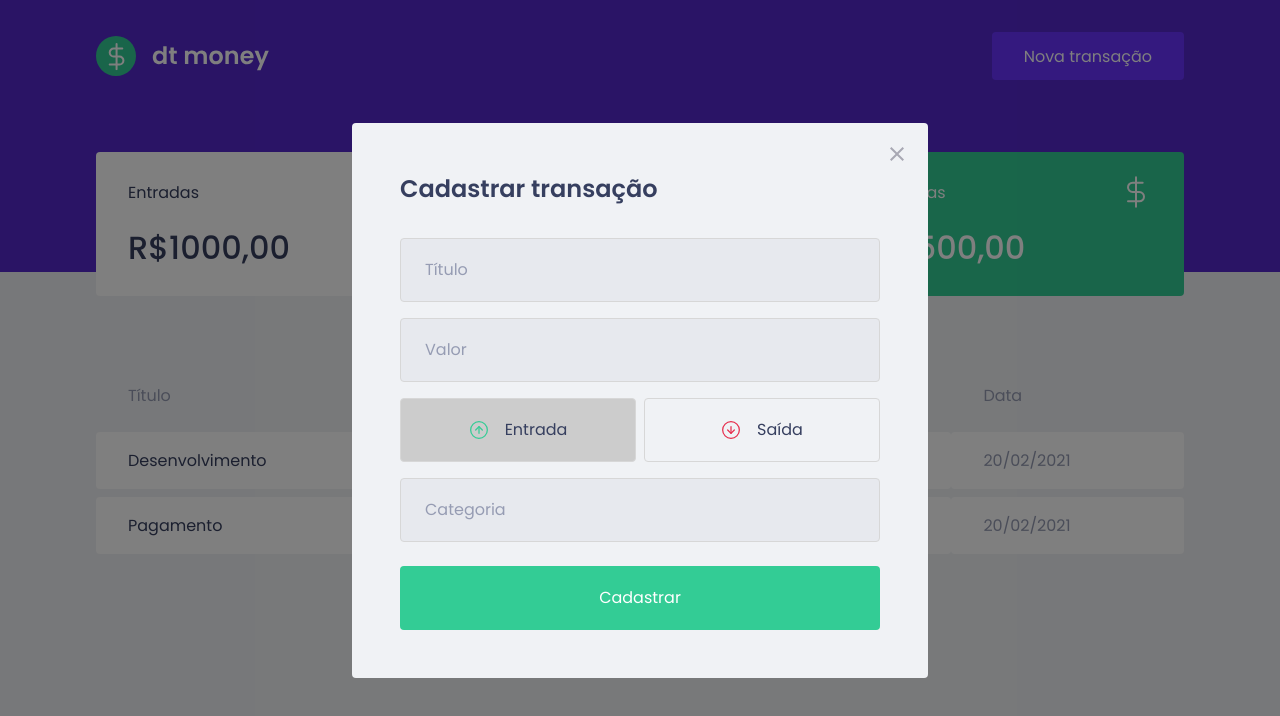
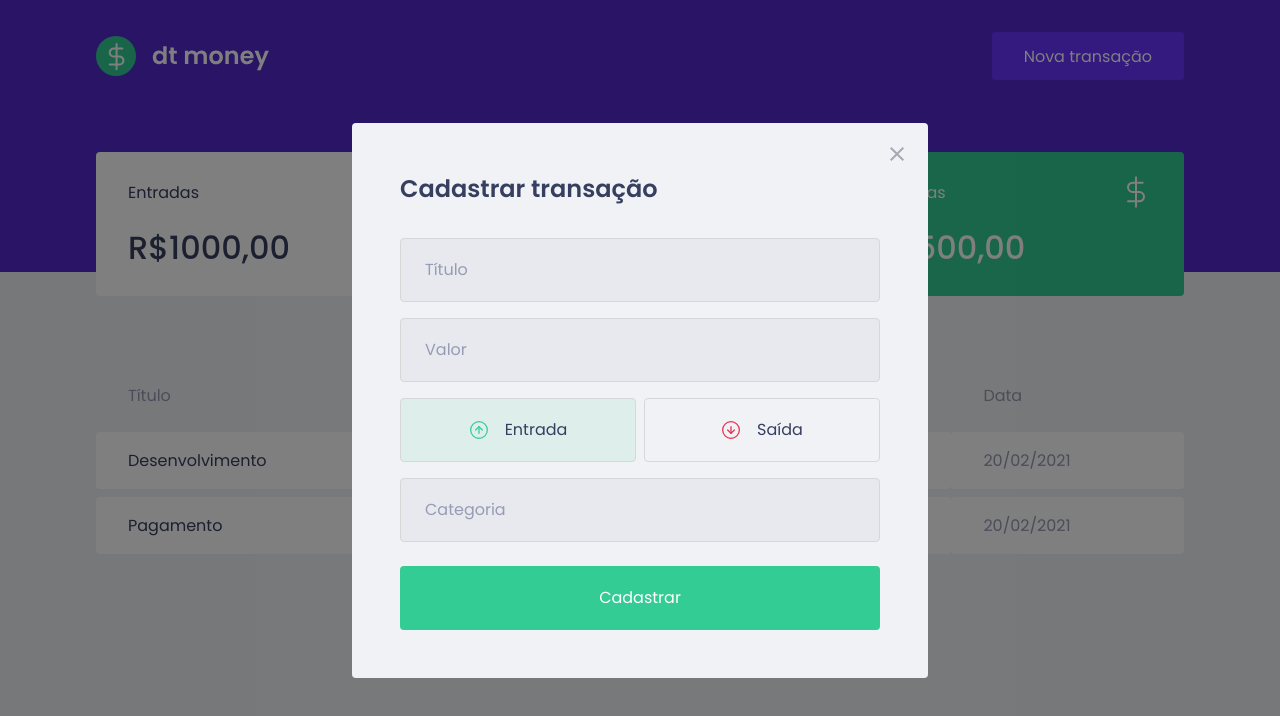
Before and after one commit to EdsonLuiz/dtmoney, a React (Create React App) app: page / in a window 1280 px wide. Both pictures are taken after a click on the button "Nova transação". Shown: the top 716 px of the page. Built offline with nearby package versions, Linux system fonts and the light colour scheme; no server answers; what miragejs would draw is missing.

Commit message:
refactor: change background color based on TransactionType selected

```diff
--- a/src/components/NewTransactionModal/index.tsx
+++ b/src/components/NewTransactionModal/index.tsx
@@ -41,12 +41,14 @@ export function NewTransactionModal({isOpen, onRequestClose}:NewTransactionModal
         <TransactionTypeContainer>
           <RadioBox onClick={() =>setType('deposit')}
                     type="button"
+                    activeColor='green'
                     isActive={type === 'deposit'}>
             <img src={incomeImg} alt="income"/>
             <span>Entrada</span>
           </RadioBox>
           <RadioBox onClick={() =>setType('withdraw')}
                     type="button"
+                    activeColor='red'
                     isActive={type === 'withdraw'}>
             <img src={outcomeImg} alt="outcome"/>
             <span>Saída</span>
--- a/src/components/NewTransactionModal/styles.ts
+++ b/src/components/NewTransactionModal/styles.ts
@@ -1,8 +1,14 @@
-import { darken } from 'polished'
+import { darken, transparentize } from 'polished'
 import styled from 'styled-components'
 
 interface RadioBoxProps {
   isActive: boolean
+  activeColor: 'green' | 'red'
+}
+
+const colors = {
+  green: '#33cc95',
+  red: '#e52e4d'
 }
 
 export const Container = styled.form`
@@ -63,7 +69,10 @@ export const RadioBox = styled.button<RadioBoxProps>`
   border: 1px solid #d7d7d7;
   border-radius: 0.25rem;
 
-  background-color: ${(props) => props.isActive ? '#ccc' : 'transparent' };
+  background-color: ${(props) => props.isActive
+    ? transparentize(0.9, colors[props.activeColor] )
+    : 'transparent'
+  };
 
   display: flex;
   align-items: center;
```
